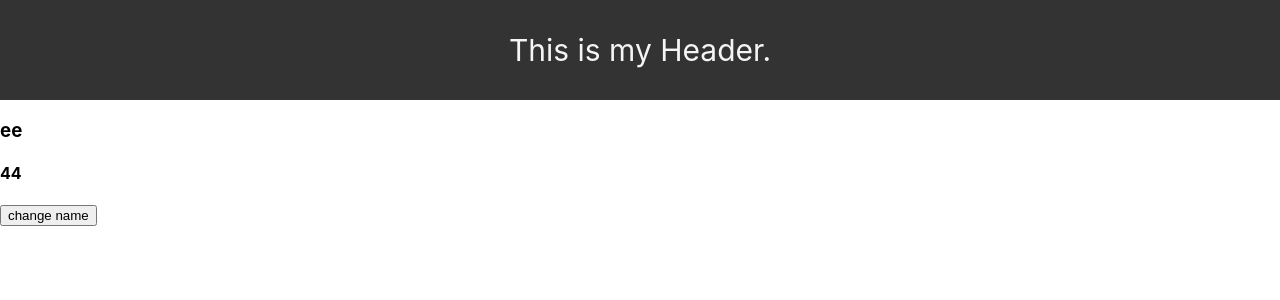
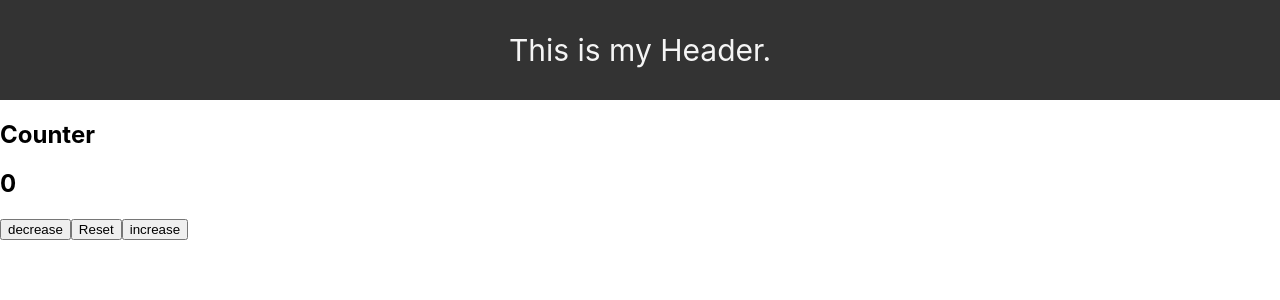
Before and after one commit to agwadan/React-Exercise, a React (Create React App) app: page / in a window 1280 px wide. Shown: the top 300 px of the page. Built offline with nearby package versions, Linux system fonts and the light colour scheme; the HTML template or start-up script is replaced by a standard one.

Commit message:
Revision 04:32:00 - UseState Counter..

```diff
--- a/src/App.js
+++ b/src/App.js
@@ -5,6 +5,7 @@ import './index.css';
 import Header from './components/Header';
 import Books from './components/Books/Books';
 import UseStateObject from './components/1-useState/UseStateObject';
+import UseStateCounter from './components/1-useState/UseStateCounter';
 
 //import styles from './App.module.css'; //----------------------------------------------------- Styling for the app.
 class App extends React.Component {
@@ -14,7 +15,7 @@ class App extends React.Component {
     return (
       <div className='container'>
         <Header />
-        <UseStateObject />
+        <UseStateCounter />
 
       </div>
 
--- /dev/null
+++ b/src/components/1-useState/UseStateCounter.js
@@ -0,0 +1,18 @@
+import React, { useState } from 'react';
+
+const UseStateCounter = () => {
+
+  const [value, setValue] = useState(0);
+
+  return (
+    <section>
+      <h2>Counter</h2>
+      <h1>{value}</h1>
+      <button onClick={() => setValue(value - 1)}>decrease</button>
+      <button onClick={() => setValue(0)}>Reset</button>
+      <button onClick={() => setValue(value + 1)}>increase</button>
+    </section>
+  );
+}
+
+export default UseStateCounter;
```
